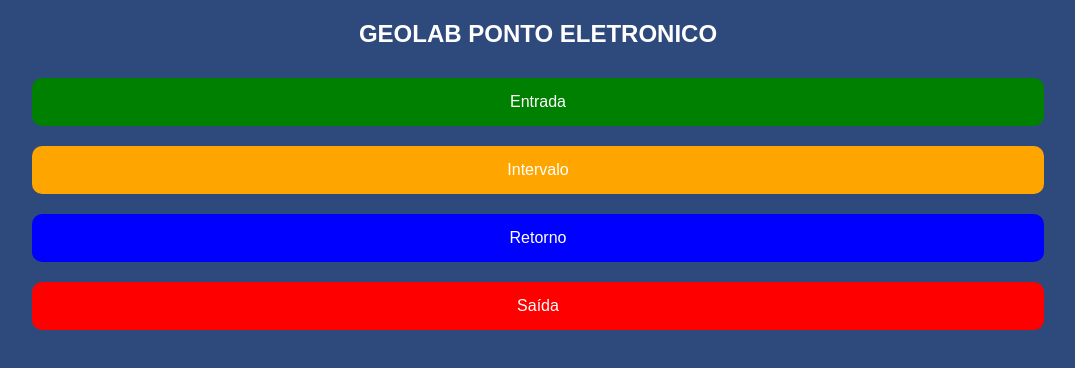
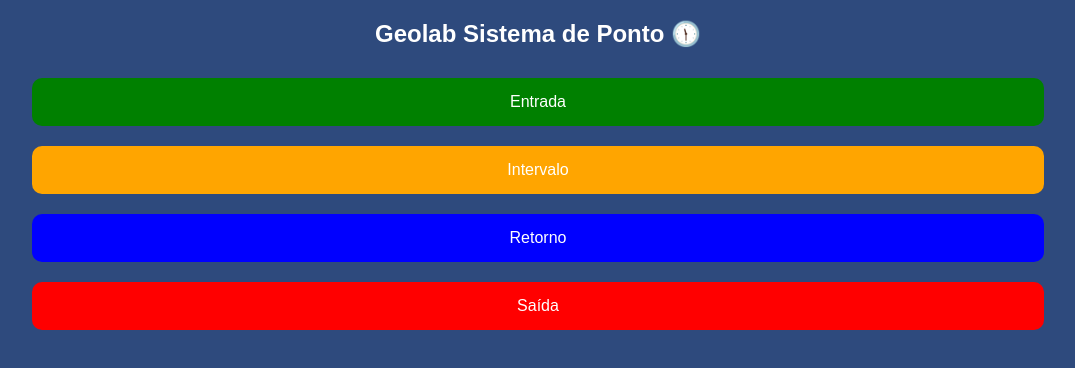
Before and after one commit to wendercsa/PONTO-GEOLAB, a website: page public/index.html in a window 1280 px wide. Shown: the whole page, without its empty margins (102-1177 px from the left). Drawn offline with Linux system fonts and the light colour scheme.

Commit message:
Update index.html

```diff
--- a/public/index.html
+++ b/public/index.html
@@ -28,7 +28,7 @@
 </head>
 <body>
 
-<h2>GEOLAB PONTO ELETRONICO </h2>
+<h2>Geolab Sistema de Ponto 🕦</h2>
 
 <button onclick="baterPonto('entrada')" class="entrada">Entrada</button>
 <button onclick="baterPonto('intervalo')" class="intervalo">Intervalo</button>
```
